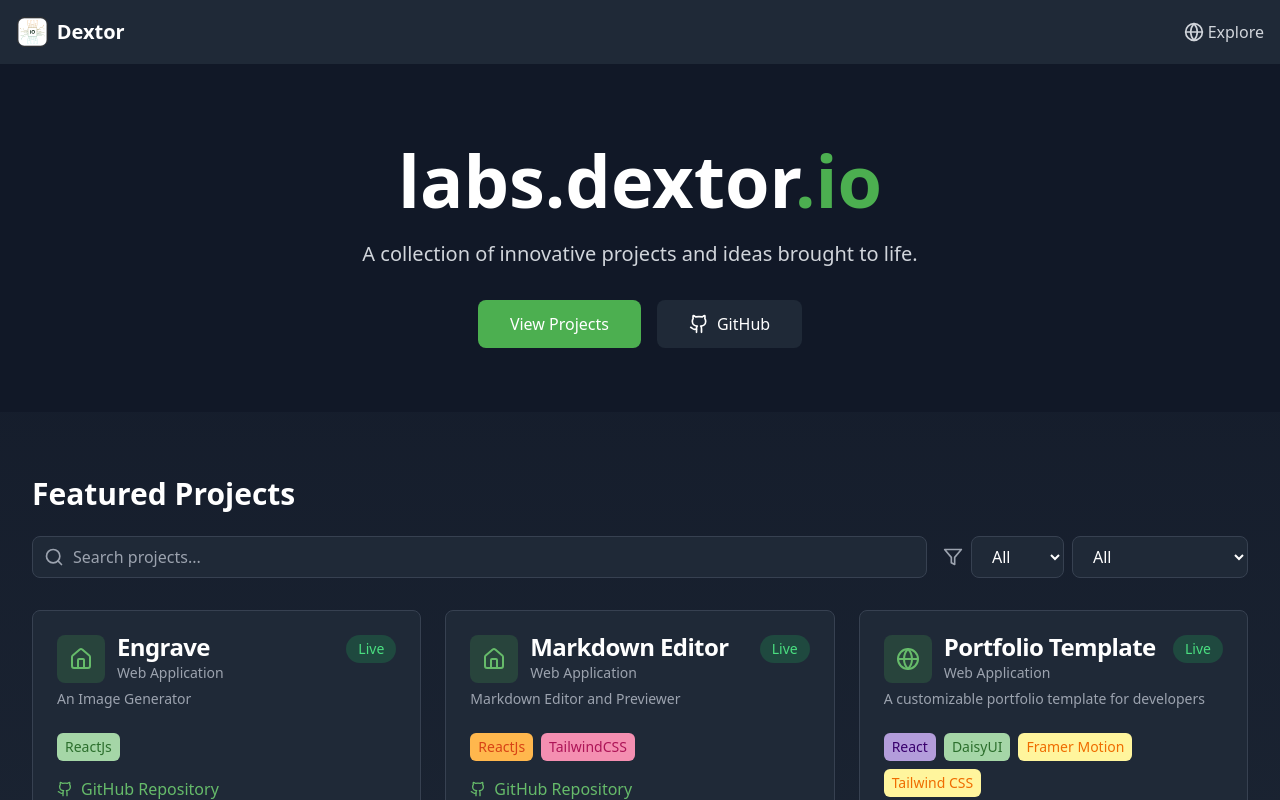
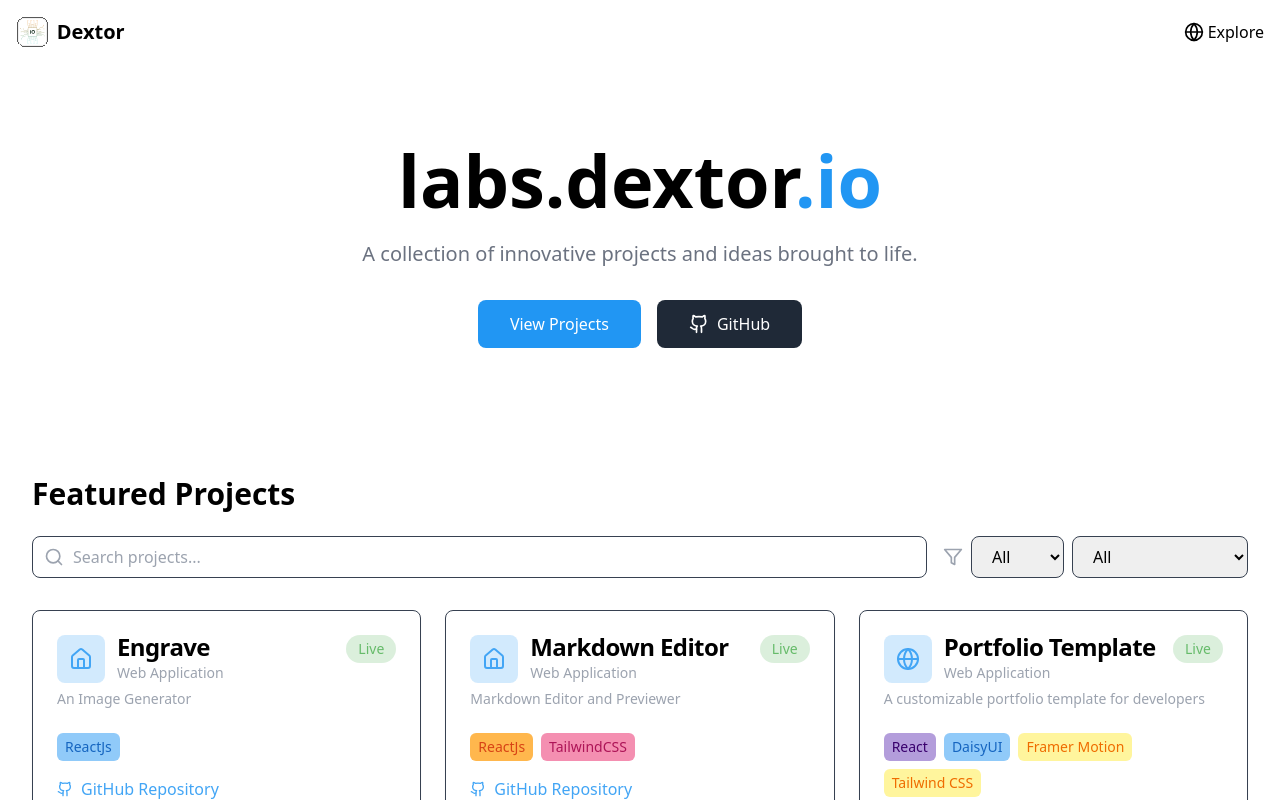
Before and after one commit to dextor-io/dextor.io, a React (Vite) app: page / in a window 1280 px wide. Shown: the top 800 px of the page. Built offline with nearby package versions, Linux system fonts and the light colour scheme.

Commit message:
Improved color

```diff
--- a/src/App.jsx
+++ b/src/App.jsx
@@ -14,7 +14,7 @@
         <title>Dextor</title>
         <link rel="icon" type="image/svg+xml" href={logo} />
       </Helmet>
-      <div className="min-h-screen bg-gradient-to-b from-gray-900 to-gray-800">
+      <div className="min-h-screen">
         <Navbar />
         <Routes>
           <Route path="/" element={
--- a/src/components/ExplorePage.jsx
+++ b/src/components/ExplorePage.jsx
@@ -90,7 +90,7 @@
   return (
     <div className="px-4 py-16 mx-auto max-w-7xl sm:px-6 lg:px-8">
       <div className="mb-8">
-        <h2 className="mb-6 text-3xl font-bold text-white">Explore Projects</h2>
+        <h2 className="mb-6 text-3xl font-bold text-black">Explore Projects</h2>
 
         <div className="flex flex-col gap-4 mb-6 sm:flex-row">
           <SearchBar
--- a/src/components/HeroSection.jsx
+++ b/src/components/HeroSection.jsx
@@ -1,14 +1,14 @@
 import React from 'react';
-import { Github } from 'lucide-react';
+import {Github} from 'lucide-react';
 
 const HeroSection = () => {
     return (
-    <div className="relative overflow-hidden bg-gray-900">
+        <div className="relative overflow-hidden">
             <div className="px-4 pt-20 pb-16 mx-auto text-center max-w-7xl sm:px-6 lg:px-8">
-        <h1 className="mb-6 text-5xl font-bold text-white md:text-7xl animate-fade-in">
+                <h1 className="mb-6 text-5xl font-bold text-black md:text-7xl animate-fade-in">
                     labs.dextor<span className="text-blue-500">.io</span>
                 </h1>
-        <p className="max-w-3xl mx-auto mb-8 text-xl text-gray-300">
+                <p className="max-w-3xl mx-auto mb-8 text-xl text-gray-500">
                     A collection of innovative projects and ideas brought to life.
                 </p>
                 <div className="flex justify-center gap-4">
@@ -21,7 +21,7 @@
                         rel="noopener noreferrer"
                         className="flex items-center gap-2 px-8 py-3 text-white transition-colors bg-gray-800 rounded-lg hover:bg-gray-700"
                     >
-            <Github className="w-5 h-5" />
+                        <Github className="w-5 h-5"/>
                         GitHub
                     </a>
                 </div>
--- a/src/components/MVPShowcase.jsx
+++ b/src/components/MVPShowcase.jsx
@@ -76,7 +76,7 @@
   return (
     <div className="px-4 py-16 mx-auto max-w-7xl sm:px-6 lg:px-8">
       <div className="mb-8">
-        <h2 className="mb-6 text-3xl font-bold text-white">Featured Projects</h2>
+        <h2 className="mb-6 text-3xl font-bold text-black">Featured Projects</h2>
 
         <div className="flex flex-col gap-4 mb-6 sm:flex-row">
           <SearchBar
--- a/src/components/Navbar.jsx
+++ b/src/components/Navbar.jsx
@@ -4,14 +4,14 @@
 
 function Navbar() {
   return (
-    <nav className="p-4 bg-gray-800">
+    <nav className="p-4">
       <div className="container flex items-center justify-between mx-auto">
         <Link to="/" className="flex items-center">
           <img src={logo} alt="Dextor Logo" className="w-auto h-8 mr-2" />
-          <span className="text-xl font-semibold text-white">Dextor</span>
+          <span className="text-xl font-semibold text-black">Dextor</span>
         </Link>
         <div className="space-x-4">
-          <Link to="/explore" className="flex items-center text-gray-300 hover:text-white">
+          <Link to="/explore" className="flex items-center text-black hover:text-black">
             <svg xmlns="http://www.w3.org/2000/svg" className="w-5 h-5 mr-1" viewBox="0 0 24 24" fill="none" stroke="currentColor" strokeWidth="2" strokeLinecap="round" strokeLinejoin="round">
               <circle cx="12" cy="12" r="10"></circle>
               <line x1="2" y1="12" x2="22" y2="12"></line>
--- a/src/components/ui/FilterSelect.jsx
+++ b/src/components/ui/FilterSelect.jsx
@@ -3,7 +3,7 @@
 const FilterSelect = ({ value, onChange, options }) => {
   return (
     <select
-      className="px-4 py-2 text-white bg-gray-800 border border-gray-700 rounded-lg focus:ring-2 focus:ring-blue-500 focus:border-transparent"
+      className="px-4 py-2 text-black border border-gray-700 rounded-lg focus:ring-2 focus:ring-blue-500 focus:border-transparent"
       value={value}
       onChange={onChange}
     >
--- a/src/components/ui/Pagination.jsx
+++ b/src/components/ui/Pagination.jsx
@@ -16,7 +16,7 @@
               onClick={() => paginate(number)}
               className={`px-3 py-1 rounded ${
                 currentPage === number
-                  ? 'bg-blue-500 text-white'
+                  ? 'bg-blue-500 text-black'
                   : 'bg-gray-200 text-gray-700 hover:bg-gray-300'
               }`}
             >
--- a/src/components/ui/ProjectCard.jsx
+++ b/src/components/ui/ProjectCard.jsx
@@ -16,7 +16,7 @@
 
   return (
     <Card
-      className="transition-all transform bg-gray-800 border-gray-700 hover:border-blue-500 hover:-translate-y-1 hover:shadow-xl"
+      className="transition-all transform border-gray-700 hover:border-blue-500 hover:-translate-y-1 hover:shadow-xl"
     >
       <CardHeader>
         <div className="flex items-start justify-between">
@@ -25,7 +25,7 @@
               {IconComponent && <IconComponent className="w-6 h-6" />}
             </div>
             <div>
-              <CardTitle className="text-white">{idea.title}</CardTitle>
+              <CardTitle className="text-black">{idea.title}</CardTitle>
               <div className="mt-1 text-sm text-gray-400">{idea.category}</div>
             </div>
           </div>
--- a/src/components/ui/SearchBar.jsx
+++ b/src/components/ui/SearchBar.jsx
@@ -8,7 +8,7 @@
       <input
         type="text"
         placeholder={placeholder}
-        className="w-full py-2 pl-10 pr-4 text-white bg-gray-800 border border-gray-700 rounded-lg focus:ring-2 focus:ring-blue-500 focus:border-transparent"
+        className="w-full py-2 pl-10 pr-4 text-black border border-gray-700 rounded-lg focus:ring-2 focus:ring-blue-500 focus:border-transparent"
         value={value}
         onChange={onChange}
       />
--- a/tailwind.config.js
+++ b/tailwind.config.js
@@ -18,7 +18,7 @@
           800: '#EF6C00',
           900: '#E65100',
         },
-        blue: {
+        green: {
           100: '#C8E6C9',
           200: '#A5D6A7',
           300: '#81C784',
@@ -29,7 +29,17 @@
           800: '#2C6F2D',
           900: '#1B5E20',
         },
-
+        blue: {
+          100: '#BBDEFB',
+          200: '#90CAF9',
+          300: '#64B5F6',
+          400: '#42A5F5',
+          500: '#2196F3',
+          600: '#1E88E5',
+          700: '#1976D2',
+          800: '#1565C0',
+          900: '#0D47A1',
+        },
         pink: {
           100: '#F8BBD0',
           200: '#F48FB1',
```
Lines whose indentation alone changed are shown as unchanged.
